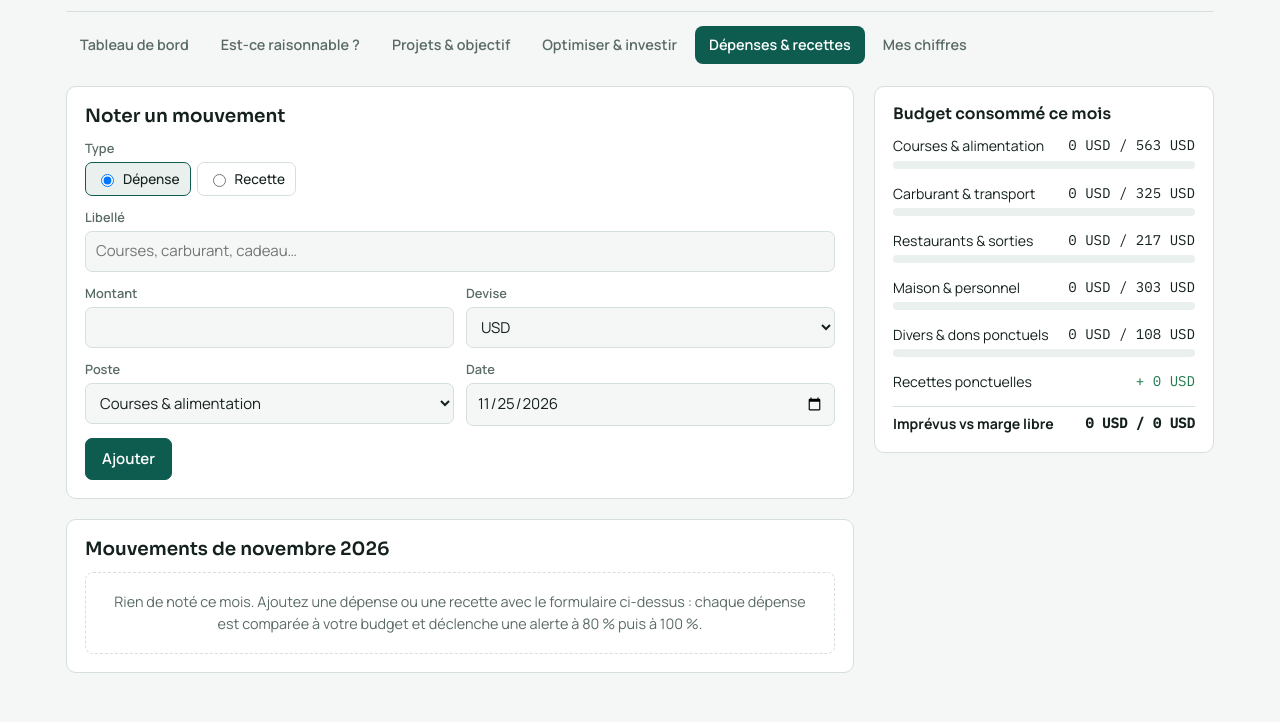
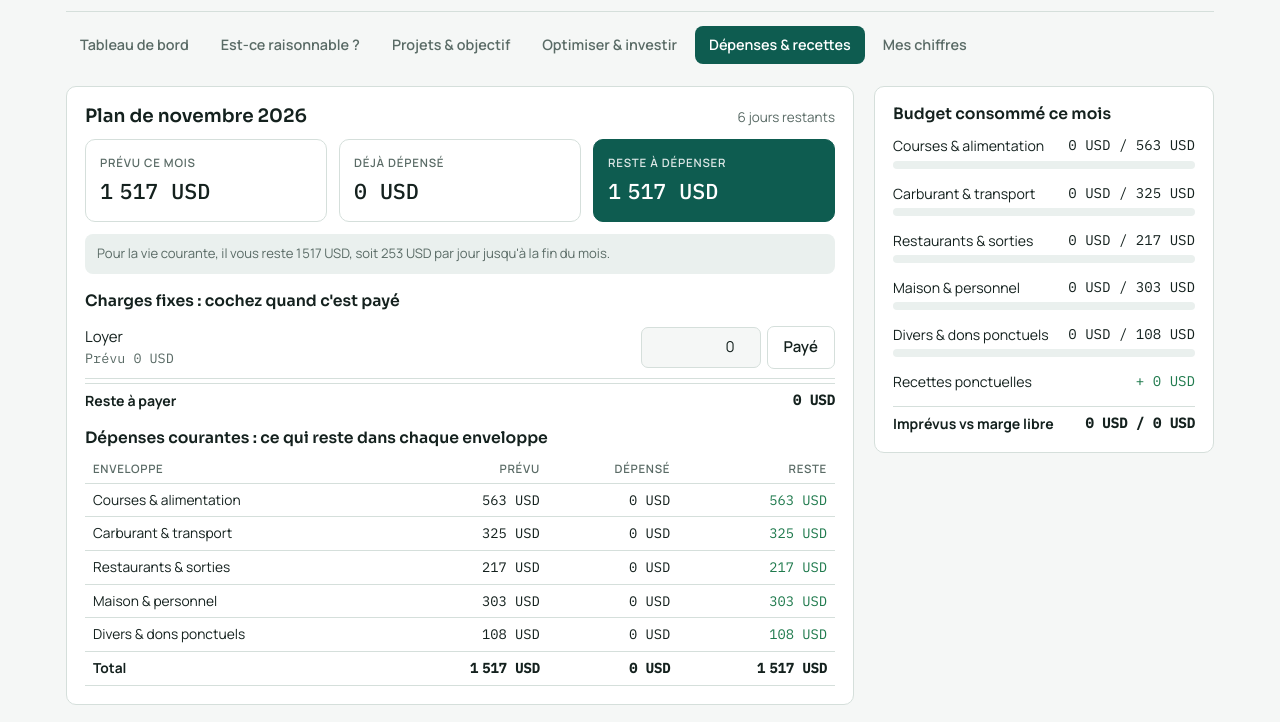
Before and after one commit to bdom5678/budget-app, a plain HTML site: page index.html in a window 1280 px wide. Both pictures are taken after a click on the link "Dépenses & recettes". Shown: the part 70-792 px from the top of the page. Drawn offline with Linux system fonts and the light colour scheme.

Commit message:
Plan du mois : charges fixes à cocher et reste à dépenser par enveloppe
Co-Authored-By: Claude Opus 5.5 <noreply@anthropic.com>
Claude-Session: https://claude.ai/code/session_01BvKXz2bqdfjVbqbedch3sc

```diff
--- a/index.html
+++ b/index.html
@@ -141,6 +141,11 @@ ol.steps{margin:0;padding-left:20px;display:flex;flex-direction:column;gap:10px;
 .err{color:var(--crit);font-size:.85rem;min-height:1.2em}
 .linkbtn{background:none;border:0;color:var(--muted);text-decoration:underline;font-weight:500;font-size:.85rem;padding:4px}
 .plus{color:var(--ok)}
+.fixes{display:flex;flex-direction:column}
+.fx{display:flex;flex-wrap:wrap;align-items:center;justify-content:space-between;gap:6px 12px;padding:9px 0;border-bottom:1px solid var(--line)}
+.fx .t{flex:1 1 180px;min-width:0;display:flex;flex-direction:column}
+.fx .a{display:flex;align-items:center;gap:6px;flex-wrap:wrap;justify-content:flex-end}
+.fx .a input{width:120px;text-align:right}
 .empty{padding:18px;text-align:center;color:var(--muted);font-size:.9rem;border:1px dashed var(--line);border-radius:8px}
 @media (prefers-reduced-motion:reduce){*{transition:none!important;animation:none!important}}
 </style>
@@ -328,7 +333,16 @@ ol.steps{margin:0;padding-left:20px;display:flex;flex-direction:column;gap:10px;
     <div class="grid">
       <div class="stack">
         <div class="panel">
-          <header><h2>Noter un mouvement</h2></header>
+          <header><h2>Plan de <span id="pl-mois"></span></h2><span class="muted small" id="pl-jours"></span></header>
+          <div class="kpis" id="pl-kpis" style="grid-template-columns:repeat(auto-fit,minmax(150px,1fr))"></div>
+          <p class="note" id="pl-jour" style="margin-top:12px"></p>
+          <h3 style="margin:18px 0 6px">Charges fixes : cochez quand c'est payé</h3>
+          <div id="pl-fixes" class="fixes"></div>
+          <h3 style="margin:18px 0 6px">Dépenses courantes : ce qui reste dans chaque enveloppe</h3>
+          <div class="tbl"><table id="pl-var"></table></div>
+        </div>
+        <div class="panel">
+          <header><h2>Noter une dépense ou une recette</h2></header>
           <form class="f" id="f-j">
             <div class="fld full"><label>Type</label><div class="seg"><label><input type="radio" name="j-type" value="depense" checked> Dépense</label><label><input type="radio" name="j-type" value="recette"> Recette</label></div></div>
             <div class="fld full"><label for="j-label">Libellé</label><input id="j-label" required placeholder="Courses, carburant, cadeau…"></div>
@@ -421,7 +435,7 @@ ol.steps{margin:0;padding-left:20px;display:flex;flex-direction:column;gap:10px;
 const CATS={dette:"Remboursement de dettes",logement:"Logement",famille:"Soutien familial",epargne:"Assurances & épargne",eglise:"Église & dîme",courant:"Vie courante",abonnements:"Abonnements IA, internet, TV",autre:"Autres charges"};
 const CATCOL={dette:"--c5",logement:"--c4",famille:"--c3",epargne:"--c6",eglise:"--c2",courant:"--c7",abonnements:"--c9",autre:"--c8"};
 const SBCATS={alimentation:"Courses & alimentation",transport:"Carburant & transport",sorties:"Restaurants & sorties",maison:"Maison & personnel",divers:"Divers & dons ponctuels"};
-const JCATS=Object.assign({},SBCATS,{abonnements:"Abonnements",famille:"Famille (hors envoi fixe)",sante:"Santé",projet:"Projet Abidjan",autre:"Autre imprévu"});
+const JCATS=Object.assign({},SBCATS,{famille:"Famille (hors envoi fixe)",sante:"Santé",projet:"Projet Abidjan",autre:"Autre imprévu"});
 const RCATS={formation:"Formation",actuariat:"Mission d'actuariat",prime:"Prime ou bonus",autre_r:"Autre recette"};
 const SB_DEFAULT={alimentation:130,transport:75,sorties:50,maison:70,divers:25};
 const W2M=52/12;
@@ -514,6 +528,8 @@ function alertes(c){
   // journal
   const jm=journalMois(c);
   jm.postes.forEach(p=>{if(p.budget>0&&p.spent>p.budget)A.unshift({s:"crit",t:"Budget « "+p.label+" » dépassé",p:"Dépensé "+usd(p.spent)+" pour "+usd(p.budget)+" prévus ce mois."});else if(p.budget>0&&p.spent>p.budget*0.8)A.unshift({s:"warn",t:"« "+p.label+" » à "+pct(p.spent/p.budget),p:"Il reste "+usd(p.budget-p.spent)+" sur ce poste pour le mois."});});
+  const pl=planMois(c,jm);
+  if(pl.nonPayees)A.unshift({s:"info",t:"Reste à payer ce mois : "+usd(pl.reste),p:pl.nonPayees+" charge"+(pl.nonPayees>1?"s fixes":" fixe")+" pas encore réglée"+(pl.nonPayees>1?"s":"")+" ("+usd(pl.resteFixes)+") et "+usd(pl.resteVar)+" encore disponibles pour la vie courante. Détail dans Dépenses & recettes."});
   if(jm.rec>0)A.unshift({s:"ok",t:"Recettes en plus ce mois : "+usd(jm.rec),p:"Mon conseil : placez au moins la moitié ("+usd(jm.rec/2)+") sur vos projets avant qu'elle ne se dilue dans le quotidien"+(S.dimePct>0?", et prévoyez la dîme ("+usd(jm.rec*S.dimePct/100)+")":"")+"."});
   if(jm.hors>0){const base=Math.max(c.marge,0)+jm.rec;const r=base>0?jm.hors/base:1;A.unshift({s:r>1?"crit":r>0.5?"warn":"info",t:"Imprévus du mois : "+usd(jm.hors),p:r>1?"Ils dépassent votre marge libre : l'objectif d'épargne de ce mois ne sera pas atteint.":"Ils consomment "+pct(Math.min(r,1))+" de votre marge libre"+(jm.rec?" augmentée des recettes":"")+" ("+usd(base)+")."});}
   return A;
@@ -523,13 +539,24 @@ function journalMois(c){
   const m=curMonth();const all=J.filter(e=>(e.date||"").slice(0,7)===m);
   const items=all.filter(e=>e.type!=="recette");const recettes=all.filter(e=>e.type==="recette");
   const rec=recettes.reduce((a,e)=>a+toUSD(e.montant,e.devise),0);
-  const budgets={abonnements:c.byCat.abonnements};
+  const budgets={};
   Object.keys(SBCATS).forEach(k=>budgets[k]=(+S.sousBudget[k]||0)*W2M);
-  const sp={};items.forEach(e=>{const k=(e.cat==="courant"||e.cat==="loisirs")?(e.cat==="loisirs"?"sorties":"divers"):e.cat;sp[k]=(sp[k]||0)+toUSD(e.montant,e.devise);});
+  const sp={};items.forEach(e=>{if(e.cat==="fixe"||e.cat==="abonnements")return;const k=(e.cat==="courant"||e.cat==="loisirs")?(e.cat==="loisirs"?"sorties":"divers"):e.cat;sp[k]=(sp[k]||0)+toUSD(e.montant,e.devise);});
   const postes=Object.keys(JCATS).map(k=>({k,label:JCATS[k],budget:budgets[k]||0,spent:sp[k]||0}));
   const hors=postes.filter(p=>!p.budget).reduce((a,p)=>a+p.spent,0);
   const total=items.reduce((a,e)=>a+toUSD(e.montant,e.devise),0);
   return{items,all,recettes,rec,postes,hors,total};
+}
+function planMois(c,jm){
+  const fixes=S.charges.filter(ch=>ch.cat!=="courant").map(ch=>({id:ch.id,label:ch.label,montant:+ch.montant||0,devise:ch.devise,prevuU:toUSD(ch.montant,ch.devise)}));
+  if(c.dime>0)fixes.push({id:"dime",label:"Dîme ("+S.dimePct+" %)",montant:Math.round(c.dime),devise:"USD",prevuU:c.dime});
+  fixes.forEach(f=>{f.paid=jm.items.filter(e=>e.cat==="fixe"&&e.chargeId===f.id);f.paidU=f.paid.reduce((a,e)=>a+toUSD(e.montant,e.devise),0);});
+  const vars=Object.keys(SBCATS).map(k=>{const p=jm.postes.find(x=>x.k===k);return{k,label:SBCATS[k],budget:p.budget,spent:p.spent,reste:p.budget-p.spent};});
+  const prevu=fixes.reduce((a,f)=>a+f.prevuU,0)+vars.reduce((a,v)=>a+v.budget,0);
+  const resteFixes=fixes.filter(f=>!f.paid.length).reduce((a,f)=>a+f.prevuU,0);
+  const resteVar=vars.reduce((a,v)=>a+Math.max(0,v.reste),0);
+  const now=new Date();const dim=new Date(now.getFullYear(),now.getMonth()+1,0).getDate();const jours=dim-now.getDate()+1;
+  return{fixes,vars,prevu,resteFixes,resteVar,reste:resteFixes+resteVar,depense:jm.total,jours,nonPayees:fixes.filter(f=>!f.paid.length).length};
 }
 
 // ---------- projets ----------
@@ -704,10 +731,23 @@ function renderProjets(c){
 
 function renderJournal(c){
   const jm=journalMois(c);
+  const pl=planMois(c,jm);
+  $("pl-mois").textContent=moisNom(new Date());
+  $("pl-jours").textContent=pl.jours+" jour"+(pl.jours>1?"s":"")+" restant"+(pl.jours>1?"s":"");
+  $("pl-kpis").innerHTML=[{l:"Prévu ce mois",v:usd(pl.prevu)},{l:"Déjà dépensé",v:usd(pl.depense)},{l:"Reste à dépenser",v:usd(pl.reste),hl:1}].map(x=>'<div class="kpi'+(x.hl?' hl':'')+'"><span class="lbl">'+x.l+'</span><span class="v">'+x.v+'</span></div>').join("");
+  $("pl-jour").textContent=pl.resteVar>0?"Pour la vie courante, il vous reste "+usd(pl.resteVar)+", soit "+usd(pl.resteVar/pl.jours)+" par jour jusqu'à la fin du mois.":"Les enveloppes de vie courante sont vides pour ce mois : toute nouvelle dépense est prise sur votre marge.";
+  const fm=(m,d)=>d==="XOF"?xof(m):usd(m);
+  $("pl-fixes").innerHTML=pl.fixes.map(f=>{
+    const head='<div class="t"><span>'+esc(f.label)+'</span><span class="small muted num">Prévu '+fm(f.montant,f.devise)+'</span></div>';
+    if(f.paid.length){const e=f.paid[f.paid.length-1];return '<div class="fx">'+head+'<div class="a"><span class="chip ok">Payé le '+esc(e.date.slice(8,10)+"/"+e.date.slice(5,7))+(Math.abs(f.paidU-f.prevuU)>0.5?" · "+fm(f.paid.reduce((x,y)=>x+(+y.montant||0),0),e.devise):"")+'</span><button class="ghost" data-unpay="'+esc(f.paid.map(x=>x.id).join(","))+'">Annuler</button></div></div>';}
+    return '<div class="fx">'+head+'<div class="a"><input type="number" min="0" step="any" data-amt="'+esc(f.id)+'" value="'+f.montant+'" aria-label="Montant payé pour '+esc(f.label)+'"><button data-pay="'+esc(f.id)+'">Payé</button></div></div>';}).join("")+
+    '<div class="row tot" style="margin-top:4px"><span>Reste à payer</span><span class="num">'+usd(pl.resteFixes)+'</span></div>';
+  $("pl-var").innerHTML='<tr><th>Enveloppe</th><th class="r">Prévu</th><th class="r">Dépensé</th><th class="r">Reste</th></tr>'+pl.vars.map(v=>'<tr><td>'+esc(v.label)+'</td><td class="r num">'+usd(v.budget)+'</td><td class="r num">'+usd(v.spent)+'</td><td class="r num" style="color:var('+(v.reste<0?'--crit':v.reste<v.budget*0.2?'--warn':'--ok')+')">'+(v.reste<0?"− "+usd(-v.reste):usd(v.reste))+'</td></tr>').join("")+
+    '<tr><td><b>Total</b></td><td class="r num"><b>'+usd(pl.vars.reduce((a,v)=>a+v.budget,0))+'</b></td><td class="r num"><b>'+usd(pl.vars.reduce((a,v)=>a+v.spent,0))+'</b></td><td class="r num"><b>'+usd(pl.resteVar)+'</b></td></tr>';
   $("j-mois").textContent=moisNom(new Date());
   $("j-total").textContent=jm.all.length?"Dépenses "+usd(jm.total)+(jm.rec?" · Recettes "+usd(jm.rec):""):"";
   if(!jm.all.length)$("j-list").innerHTML='<p class="empty">Rien de noté ce mois. Ajoutez une dépense ou une recette avec le formulaire ci-dessus : chaque dépense est comparée à votre budget et déclenche une alerte à 80 % puis à 100 %.</p>';
-  else $("j-list").innerHTML='<div class="tbl"><table><tr><th>Date</th><th>Libellé</th><th>Poste</th><th class="r">Montant</th><th></th></tr>'+jm.all.slice().sort((a,b)=>b.date.localeCompare(a.date)).map(e=>{const r=e.type==="recette";return '<tr><td class="num">'+esc(e.date.slice(8,10)+"/"+e.date.slice(5,7))+'</td><td>'+esc(e.label)+'</td><td class="muted">'+esc((r?RCATS[e.cat]:JCATS[e.cat])||e.cat)+'</td><td class="r num'+(r?' plus':'')+'">'+(r?"+ ":"")+(e.devise==="XOF"?xof(+e.montant):usd(+e.montant))+'</td><td class="r"><button class="ghost" data-del-j="'+esc(e.id)+'">Supprimer</button></td></tr>';}).join("")+'</table></div>';
+  else $("j-list").innerHTML='<div class="tbl"><table><tr><th>Date</th><th>Libellé</th><th>Poste</th><th class="r">Montant</th><th></th></tr>'+jm.all.slice().sort((a,b)=>b.date.localeCompare(a.date)).map(e=>{const r=e.type==="recette";return '<tr><td class="num">'+esc(e.date.slice(8,10)+"/"+e.date.slice(5,7))+'</td><td>'+esc(e.label)+'</td><td class="muted">'+esc((r?RCATS[e.cat]:(e.cat==="fixe"?"Charge fixe":JCATS[e.cat]))||e.cat)+'</td><td class="r num'+(r?' plus':'')+'">'+(r?"+ ":"")+(e.devise==="XOF"?xof(+e.montant):usd(+e.montant))+'</td><td class="r"><button class="ghost" data-del-j="'+esc(e.id)+'">Supprimer</button></td></tr>';}).join("")+'</table></div>';
   $("j-budget").innerHTML=jm.postes.filter(p=>p.budget||p.spent).map(p=>{const r=p.budget?p.spent/p.budget:null;const st=r===null?"warn":r>1?"crit":r>0.8?"warn":"";
     return '<div class="stack" style="gap:4px"><div class="row"><span>'+esc(p.label)+'</span><span class="num">'+usd(p.spent)+(p.budget?" / "+usd(p.budget):"")+'</span></div>'+(p.budget?'<div class="prog '+st+'"><span style="width:'+Math.min(100,r*100)+'%"></span></div>':'<p class="small muted">Hors budget : pris sur la marge libre</p>')+'</div>';}).join("")+
     '<div class="row"><span>Recettes ponctuelles</span><span class="num plus">+ '+usd(jm.rec)+'</span></div><div class="row tot"><span>Imprévus vs marge libre'+(jm.rec?" + recettes":"")+'</span><span class="num">'+usd(jm.hors)+" / "+usd(Math.max(c.marge,0)+jm.rec)+'</span></div>';
@@ -926,6 +966,13 @@ function bindJournal(){
     const it={type:document.querySelector('input[name="j-type"]:checked').value,label:$("j-label").value.trim(),montant:+$("j-montant").value||0,devise:$("j-devise").value,cat:$("j-cat").value,date:$("j-date").value};
     $("j-label").value="";$("j-montant").value="";
     try{await backend.addJ(await pack(it));}catch(err){setSave("Échec de l'enregistrement");}});
+  $("pl-fixes").addEventListener("click",async e=>{
+    const pb=e.target.closest("[data-pay]");const ub=e.target.closest("[data-unpay]");if(locked())return;
+    if(pb){const id=pb.dataset.pay;const c=calc();const f=planMois(c,journalMois(c)).fixes.find(x=>x.id===id);if(!f)return;
+      const inp=document.querySelector('[data-amt="'+CSS.escape(id)+'"]');const m=inp?(+inp.value||0):f.montant;pb.disabled=true;
+      try{await backend.addJ(await pack({type:"depense",cat:"fixe",chargeId:id,label:f.label,montant:m,devise:f.devise,date:new Date().toISOString().slice(0,10)}));}catch(err){setSave("Échec de l'enregistrement");pb.disabled=false;}}
+    if(ub){for(const id of ub.dataset.unpay.split(","))try{await backend.delJ(id);}catch(err){}}
+  });
   $("j-list").addEventListener("click",async e=>{const b=e.target.closest("[data-del-j]");if(!b)return;try{await backend.delJ(b.dataset.delJ);}catch(err){setSave("Échec de la suppression");}});
 }
 let lastEval=null;
--- a/sw.js
+++ b/sw.js
@@ -1,5 +1,5 @@
 // Cache hors ligne : l'application s'ouvre même sans réseau.
-const CACHE="budget-v1";
+const CACHE="budget-v2";
 const FILES=["./","index.html","manifest.webmanifest","icon-192.png","icon-512.png","apple-touch-icon.png"];
 self.addEventListener("install",e=>{e.waitUntil(caches.open(CACHE).then(c=>c.addAll(FILES)));self.skipWaiting();});
 self.addEventListener("activate",e=>{e.waitUntil(caches.keys().then(ks=>Promise.all(ks.filter(k=>k!==CACHE).map(k=>caches.delete(k)))));self.clients.claim();});
```
